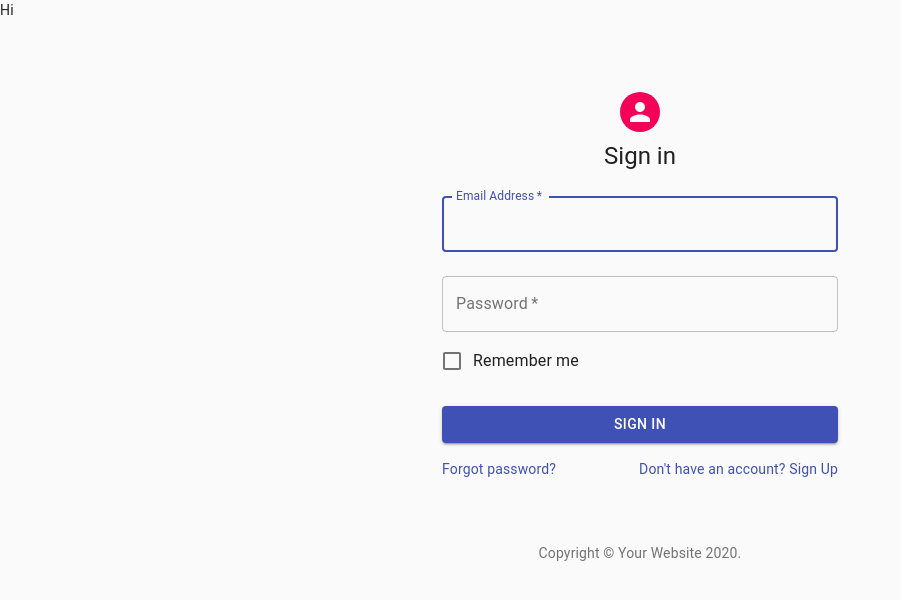
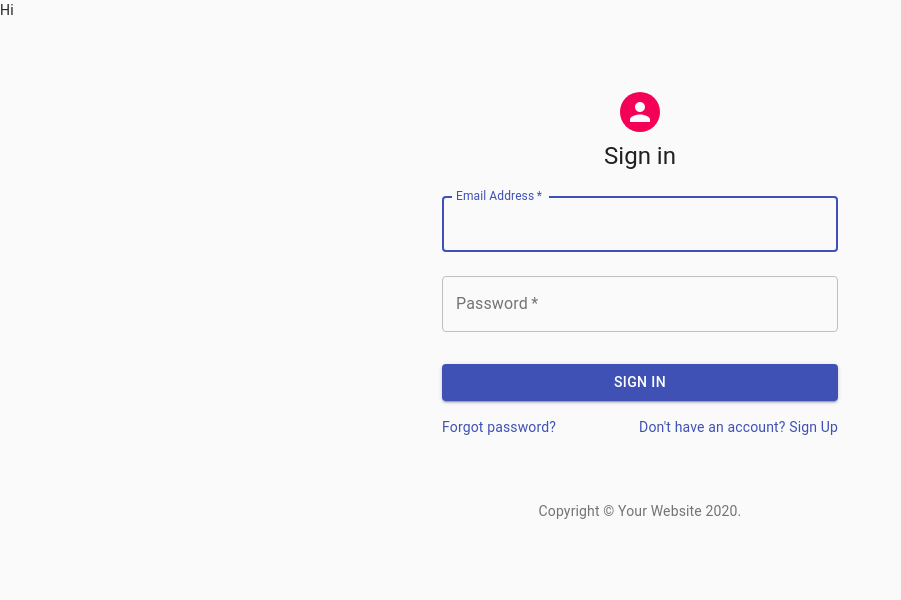
Before and after one commit to atude/seng3011-sympt, a React (Create React App) app in the folder web/: page / in a window 1280 px wide. Shown: the top 600 px of the page, without its empty margins (0-901 px from the left). Built offline with nearby package versions, Linux system fonts and the light colour scheme; the HTML template or start-up script is replaced by a standard one.

Commit message:
Added on signIn function

```diff
--- a/web/src/SignIn.tsx
+++ b/web/src/SignIn.tsx
@@ -3,8 +3,8 @@ import Avatar from '@material-ui/core/Avatar';
 import Button from '@material-ui/core/Button';
 import CssBaseline from '@material-ui/core/CssBaseline';
 import TextField from '@material-ui/core/TextField';
-import FormControlLabel from '@material-ui/core/FormControlLabel';
-import Checkbox from '@material-ui/core/Checkbox';
+// import FormControlLabel from '@material-ui/core/FormControlLabel';
+// import Checkbox from '@material-ui/core/Checkbox';
 import Link from '@material-ui/core/Link';
 import Grid from '@material-ui/core/Grid';
 import Box from '@material-ui/core/Box';
@@ -23,6 +23,10 @@ function Copyright() {
       {'.'}
     </Typography>
   );
+}
+
+function handleSignIn(event: React.MouseEvent<HTMLButtonElement, MouseEvent>) {
+    console.log("SignIn was clicked");
 }
 
 const useStyles = makeStyles(theme => ({
@@ -81,16 +85,16 @@ export default function SignIn() {
             id="password"
             autoComplete="current-password"
           />
-          <FormControlLabel
+          {/* <FormControlLabel
             control={<Checkbox value="remember" color="primary" />}
             label="Remember me"
-          />
+          /> */}
           <Button
-            type="submit"
             fullWidth
             variant="contained"
             color="primary"
             className={classes.submit}
+            onClick={handleSignIn}
           >
             Sign In
           </Button>
```
